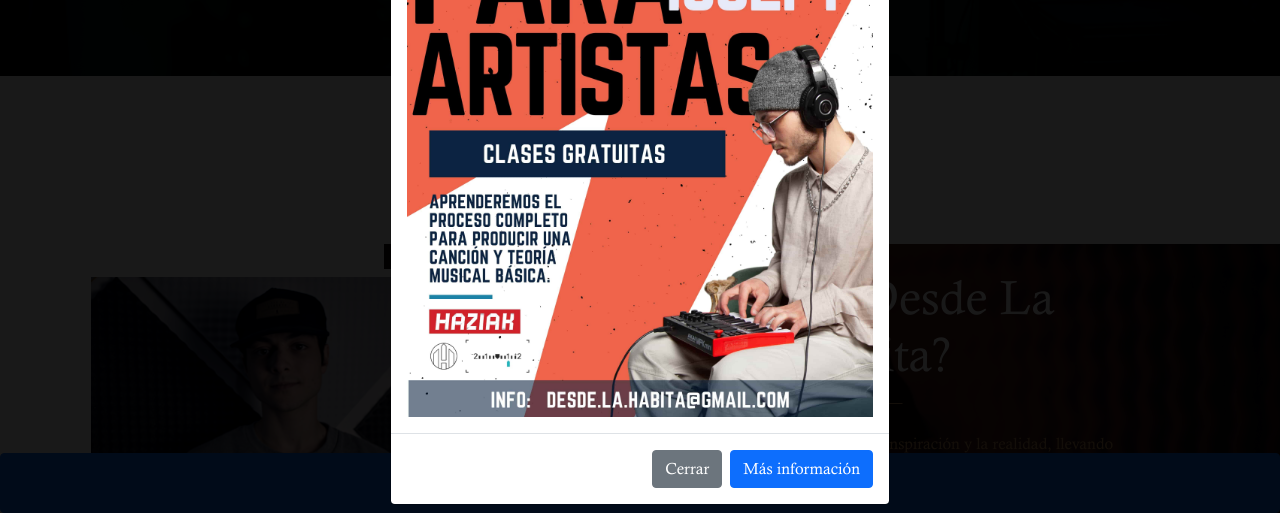
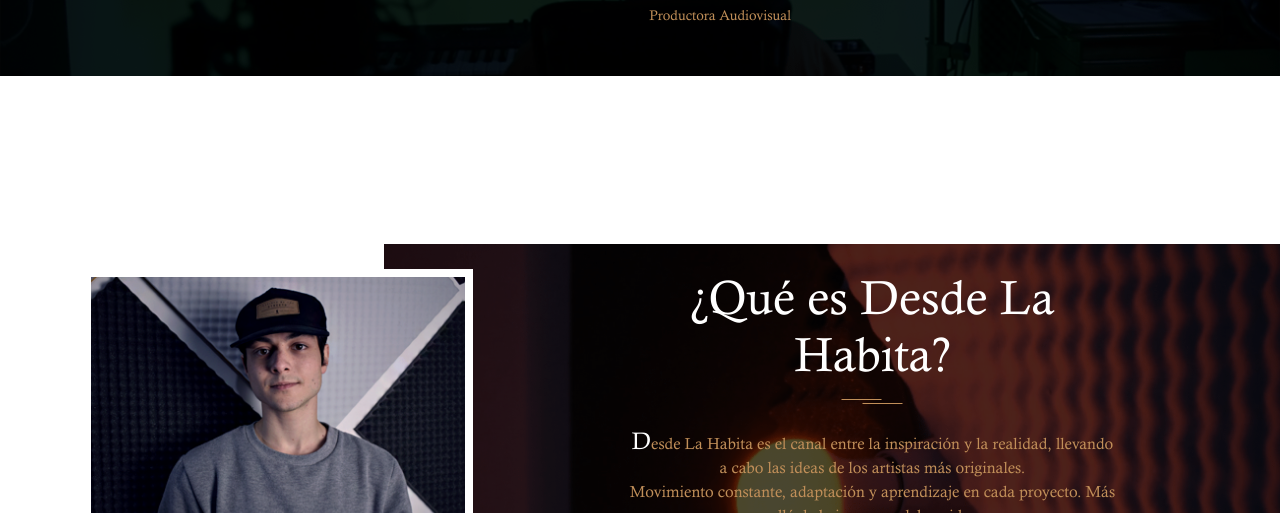
Before and after one commit to LaHabita/habitaProdWeb, a plain HTML site: page index.html in a window 1280 px wide. Shown: the part 287-800 px from the top of the page. Drawn offline with Linux system fonts and the light colour scheme.

Commit message:
quitadoPistasParaArtistas

```diff
--- a/index.html
+++ b/index.html
@@ -25,30 +25,7 @@ https://ih1.redbubble.net/image.838136429.3864/st,small,507x507-pad,600x600,f8f8
 			</div>
 		</nav>
 		<!-- Navigation end -->
-
-
-
-
-<!-- Modal -->
-
-<button type="button" class="btn btn-primary fixButton" data-bs-toggle="modal" data-bs-target="#exampleModal">
-	PISTAS PARA ARTISTAS
-</button>
-
-
-<div class="modal fade" id="exampleModal" tabindex="-1" aria-labelledby="exampleModalLabel" aria-hidden="true">
-  <div class="modal-dialog">
-    <div class="modal-content">
-      <div class="modal-body">
-      	<img class="haziakImgModal" src="./images/haziak.jpg">
-      </div>
-      <div class="modal-footer">
-        <button type="button" class="btn btn-secondary" data-bs-dismiss="modal">Cerrar</button>
-        <button type="button" class="btn btn-primary">Más información</button>
-      </div>
-    </div>
-  </div>
-</div>
+	</div>
 
 
 
```
Also changed, not shown: discografia.html (+8 -0 lines).
